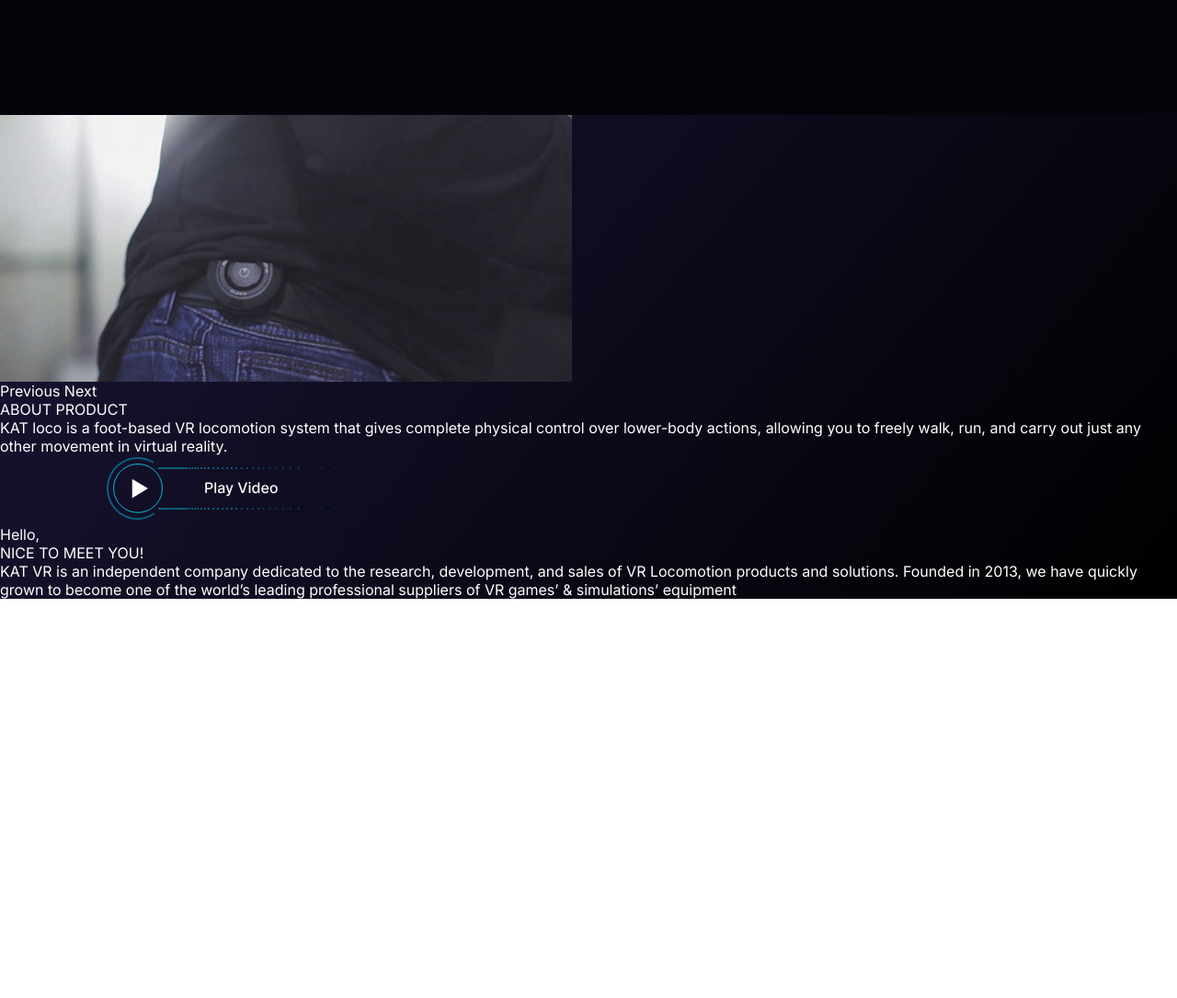
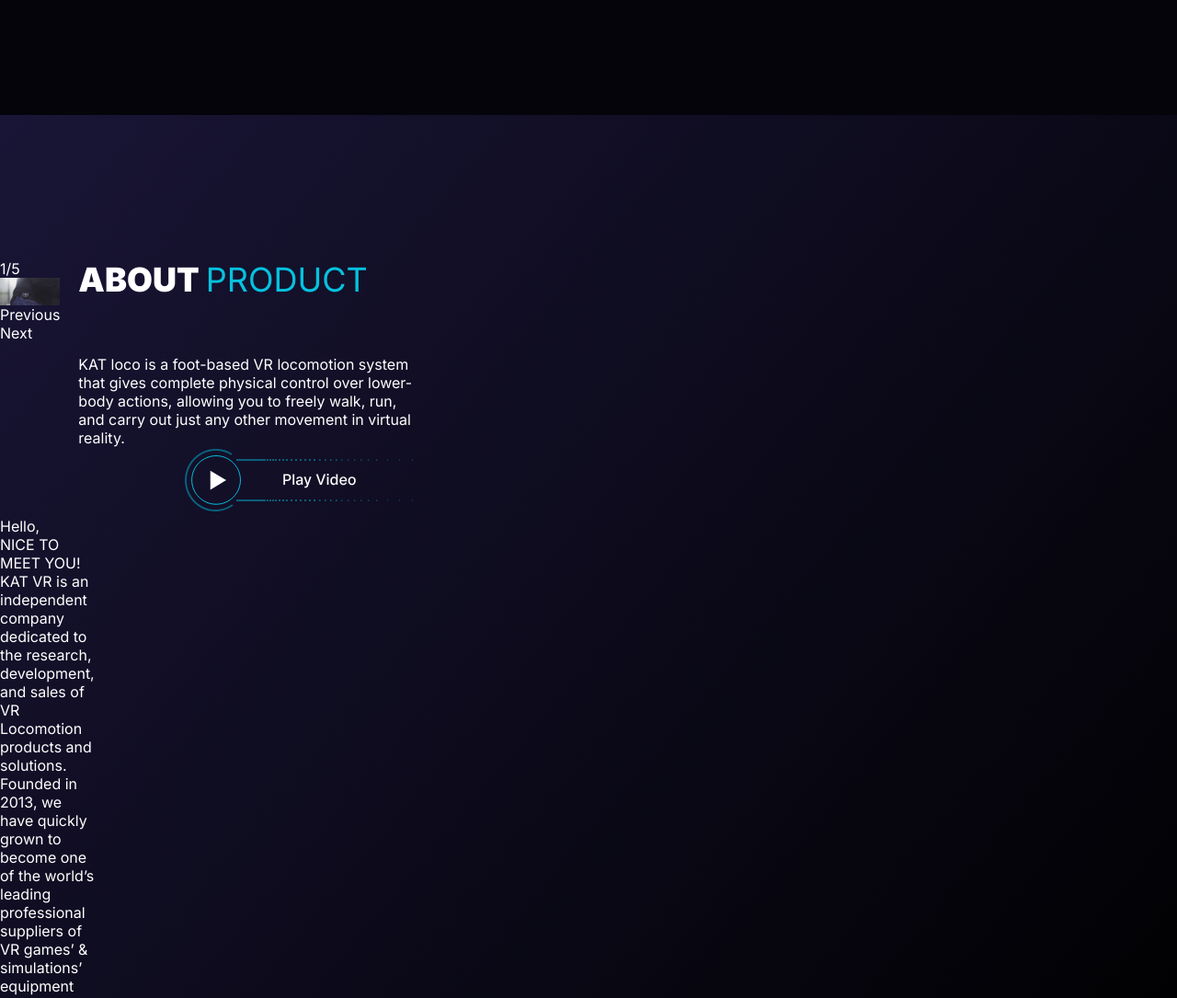
Before and after one commit to my-works-showcase/katevr-landing, a website built with Parcel: page src/index.html in a window 1280 px wide. Shown: the part 1380-2465 px from the top of the page at 92% size. Before the commit the page ends 2031 px from the top, so only its background shows below. Built offline with nearby package versions, Linux system fonts and the light colour scheme.

Commit message:
added display grid

```diff
--- a/src/index.html
+++ b/src/index.html
@@ -123,10 +123,15 @@
       <section class="about">
         <div class="container">
           <div class="about__content">
+            <div class="about__top grid">
               <div class="about__slider">
-              <p class="about__current-slide"></p>
+                <p class="about__current-slide">1/5</p>
                 <div class="slider__viewport">
-                <img class="slider__image" src="./assets/images/about/slide-1.png" alt="image 1" />
+                  <img
+                    class="slider__image"
+                    src="./assets/images/about/slide-1.png"
+                    alt="image 1"
+                  />
                 </div>
                 <div class="slider__status-bar">
                   <button type="button" class="slider__btn slider__btn--prev">Previous</button>
@@ -142,8 +147,9 @@
                 </p>
                 <button class="play-video__button"></button>
               </div>
+            </div>
 
-            <div class="about__us">
+            <div class="about__us grid">
               <div class="about-us__content">
                 <p class="about-us__greeting">Hello,</p>
                 <h2 class="about-us__title">NICE TO MEET <span>YOU!</span></h2>
--- a/src/styles/base/_mixins.scss
+++ b/src/styles/base/_mixins.scss
@@ -0,0 +1,5 @@
+@mixin onDesktop {
+  @media (min-width: 1280px) {
+    @content;
+  }
+}
--- a/src/styles/layout/_about.scss
+++ b/src/styles/layout/_about.scss
@@ -1,3 +1,20 @@
+@use '../base/variables' as *;
+
 .about {
   background: linear-gradient(130deg, #191536 0%, #000000 100%);
 }
+
+.about__content {
+  padding: 157px 0 146px;
+}
+
+.about-product__title {
+  margin-bottom: 60px;
+  font-size: 36px;
+  font-weight: 900;
+}
+
+.about-product__title span {
+  color: $accent-color;
+  font-weight: 400;
+}
--- /dev/null
+++ b/src/styles/layout/_grid.scss
@@ -0,0 +1,19 @@
+@use '../base/mixins' as *;
+
+.grid {
+  @include onDesktop {
+    display: grid;
+    column-gap: 20px;
+    grid-template-columns: repeat(16, 1fr);
+  }
+
+  @for $start from 1 through 16 {
+    @for $end from $start through 20 {
+      &--onDesktop-#{$start}-#{$end} {
+        @include onDesktop {
+          grid-column: #{$start} / #{$end + 1};
+        }
+      }
+    }
+  }
+}
--- a/src/styles/main.scss
+++ b/src/styles/main.scss
@@ -5,6 +5,7 @@
 @use './base/globals';
 
 // Layout
+@use './layout/grid';
 @use './layout/header';
 @use './layout/footer';
 @use './layout/hero';
```
Lines whose indentation alone changed are shown as unchanged.
